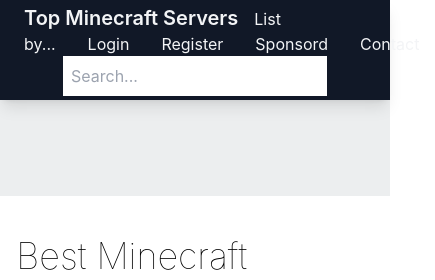
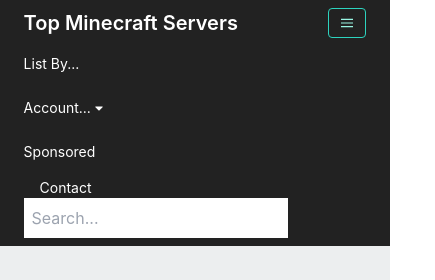
Before and after one commit to masterqasim/mine-craft-servers, a Next.js app: page / in a window 390 px wide. Shown: the top 280 px of the page, 435 px wide, since content can reach past the window. Built offline with nearby package versions, Linux system fonts and the light colour scheme; no server answers.

Commit message:
create add server screen

```diff
--- a/components/header.js
+++ b/components/header.js
@@ -1,27 +1,101 @@
-import React from 'react'
+import Link from "next/link";
+import React from "react";
 
 const Header = () => {
   return (
-    <div>
-        <nav class="relative w-full flex flex-wrap items-center justify-between py-1 bg-gray-900 text-gray-100  focus:text-gray-700 shadow-lg">
-            <div class="container-fluid w-full flex flex-wrap items-center justify-around px-6">
-                <div class="container-fluid">
-                    <span class="text-xl font-semibold" href="#">Top Minecraft Servers</span>
-                    <span class="p-4">List by...
+    <div className="bg-[#222222] p-2">
+      <nav class="flex items-center justify-between md:w-9/12 w-11/12 mx-auto flex-wrap">
+        <div class="flex items-center flex-shrink-0 text-white mr-6">
+          <span class="text-xl font-semibold" href="#">
+            Top Minecraft Servers
+          </span>
+        </div>
+        <div class="block lg:hidden">
+          <button class="flex items-center px-3 py-2 border rounded text-teal-200 border-teal-400 hover:text-white hover:border-white">
+            <svg
+              class="fill-current h-3 w-3"
+              viewBox="0 0 20 20"
+              xmlns="http://www.w3.org/2000/svg"
+            >
+              <title>Menu</title>
+              <path d="M0 3h20v2H0V3zm0 6h20v2H0V9zm0 6h20v2H0v-2z" />
+            </svg>
+          </button>
+        </div>
+        <div class="w-full block flex-grow lg:flex lg:items-center lg:w-auto">
+          <div class="text-sm lg:flex-grow">
+            <a
+              href="#responsive-header"
+              class="block mt-4 lg:inline-block lg:mt-0 text-white mr-4"
+            >
+              List By...
+            </a>
 
-                    </span>
-                    <span class="p-4">Login</span>
-                    <span class="p-4">Register</span>
-                    <span class="p-4">Sponsord</span>
-                    <span class="p-4">Contact</span>
-                </div>
-                <div class="container-fluid">
-                    <input type="text" placeholder='Search...' className='p-2 m-0'/>
-                </div>
+            {/*
+
+
+            </a> */}
+            <div
+              href="#responsive-header"
+              class="block mt-4 lg:inline-block lg:mt-0 text-white mr-4"
+            >
+              <button className="peer py-2 bg-[#222222] text-white">
+                <span className="flex justify-center align-center">
+                  Account...
+                  <svg
+                    aria-hidden="true"
+                    focusable="false"
+                    data-prefix="fas"
+                    data-icon="caret-down"
+                    className="w-2 ml-1"
+                    role="img"
+                    xmlns="http://www.w3.org/2000/svg"
+                    viewBox="0 0 320 512"
+                  >
+                    <path
+                      fill="currentColor"
+                      d="M31.3 192h257.3c17.8 0 26.7 21.5 14.1 34.1L174.1 354.8c-7.8 7.8-20.5 7.8-28.3 0L17.2 226.1C4.6 213.5 13.5 192 31.3 192z"
+                    ></path>
+                  </svg>
+                </span>
+              </button>
+
+              <div className="hidden w-11/12 md:w-[150px] overflow-auto absolute peer-hover:flex hover:flex flex-col bg-white drop-shadow-lg">
+                <a
+                  className="px-2 md:text-left text-center py-3 text-black text-[14px] hover:bg-[#2780E3] hover:text-white"
+                  href="#"
+                >
+                  My Servers
+                </a>
+                <Link
+                  className="px-2 md:text-left text-center py-3 text-black text-[14px] hover:bg-[#2780E3] hover:text-white"
+                  href="./add_server"
+                >
+                  Add Servers
+                </Link>
+              </div>
             </div>
-        </nav>
+
+            <a
+              href="#responsive-header"
+              class="block mt-4 lg:inline-block lg:mt-0 text-white"
+            >
+              Sponsored
+            </a>
+            <a
+              href="#responsive-header"
+              class="block mt-4 lg:inline-block lg:mt-0 text-white ml-4"
+            >
+              Contact
+            </a>
+          </div>
+          <div>
+            <input type="text" placeholder="Search..." className="p-2 m-0" />
+          </div>
+        </div>
+      </nav>
     </div>
-  )
-}
+  );
+};
 
-export default Header
+export default Header;
--- a/components/serversTable.js
+++ b/components/serversTable.js
@@ -12,13 +12,13 @@
                   <tr>
                     <th
                       scope="col"
-                      className="text-sm hidden md:block font-medium  py-4 border w-1/12"
+                      className="text-sm hidden md:block font-medium  py-4 w-1/12"
                     >
                       Rank
                     </th>
                     <th
                       scope="col"
-                      className="text-sm font-medium text py-4 border-r px-3 w-full"
+                      className="text-sm font-medium text py-4 border-r border-l px-3 w-full"
                     >
                       Featured Server
                     </th>
--- a/package.json
+++ b/package.json
@@ -19,6 +19,7 @@
     "react": "18.2.0",
     "react-dom": "18.2.0",
     "react-flags-select": "^2.2.3",
+    "reaptcha": "^1.12.1",
     "styled-components": "^5.3.6"
   },
   "devDependencies": {
--- /dev/null
+++ b/pages/add_server.js
@@ -0,0 +1,115 @@
+import React, { useRef, useState } from "react";
+import Layout from "../components/layout";
+import Reaptcha from "reaptcha";
+
+const AddServer = () => {
+  const [captchaToken, setCaptchaToken] = useState(null);
+  const captchaRef = useRef(null);
+  console.log(captchaRef);
+  const verify = () => {
+    // captchaRef.current.getResponse().then((res) => {
+    //   setCaptchaToken(res);
+    // });
+  };
+
+  return (
+    <Layout>
+      <div className=" md:w-9/12 w-11/12 mx-auto mb-5">
+        <h1 className="text-black text-4xl mt-10 font-thin mb-6">Add Server</h1>
+        <hr />
+        <div className="md:w-8/12 mx-auto mt-10 bg-gray-100 px-4 py-4 border">
+          <h1 className="text-black text-2xl  mb-3">Server Setup</h1>
+          <hr className="bg-gray-300" />
+          <div className=" bg-[#9954BB] p-5 mt-5">
+            <p>
+              Please do not add servers if you are not the owner/admin. If
+              you're having any problems, feel free to contact us.
+            </p>
+            <hr className="bg-purple-900 my-5 h-[0.7px] border-0" />
+            <p>
+              ⚠️ We DO NOT accept free hosted servers like Aternos, ServerPro,
+              Minehut, Freemcserver, FalixNodes, etc...
+            </p>
+            <hr className="bg-purple-900 my-5 h-[0.7px] border-0" />
+            <p>
+              Adding your server multiple times under different IP's IS NOT
+              allowed and will likely be deleted without notice.
+            </p>
+          </div>
+          <div>
+            <div className="mt-8">
+              <label className="text-black font-bold text-sm">Name</label>
+              <input
+                type="text"
+                className="p-2 w-full border-[0.7px] border-gray-300 mt-1"
+              />
+            </div>
+            <div className="mt-8">
+              <label className="text-black font-bold text-sm">IP Adress</label>
+              <input
+                type="text"
+                className="p-2 w-full border-[0.7px] border-gray-300 mt-1"
+              />
+            </div>
+            <div className="mt-8">
+              <label className="text-black font-bold text-sm">
+                Categories/Tag (At Least 1 REQUIRED! )
+              </label>
+              <input
+                type="text"
+                className="p-2 w-full border-[0.7px] border-gray-300 mt-1"
+              />
+            </div>
+            <div className="mt-8">
+              <label className="text-black font-bold text-sm">Country</label>
+              <input
+                type="text"
+                className="p-2 w-full border-[0.7px] border-gray-300 mt-1"
+              />
+            </div>
+            <div className="mt-8">
+              <label className="text-black font-bold text-sm">Website</label>
+              <input
+                type="text"
+                className="p-2 w-full border-[0.7px] border-gray-300 mt-1"
+              />
+            </div>
+            <div className="mt-8">
+              <label className="text-black font-bold text-sm">
+                Banner (Optional)
+              </label>
+              <input type="file" className="p-2 w-full text-black  mt-1" />
+            </div>
+            <div className="mt-8">
+              <label className="text-black font-bold text-sm">
+                Youtube Video
+              </label>
+              <input
+                type="text"
+                className="p-2 w-full border-[0.7px] border-gray-300 mt-1"
+              />
+            </div>
+            <div className="mt-8">
+              <label className="text-black font-bold text-sm">
+                Description (REQUIRED!)
+              </label>
+              <textarea
+                type="text"
+                rows={5}
+                className="p-2 w-full border-[0.7px] border-gray-300 mt-1"
+              />
+            </div>
+            <form>
+              <Reaptcha
+                sitekey="6LdBugEkAAAAAA1uMkOS6Zd-9S1BsAJ5jZejapBN"
+                ref={captchaRef}
+                onVerify={verify}
+              />
+            </form>
+          </div>
+        </div>
+      </div>
+    </Layout>
+  );
+};
+export default AddServer;
```
